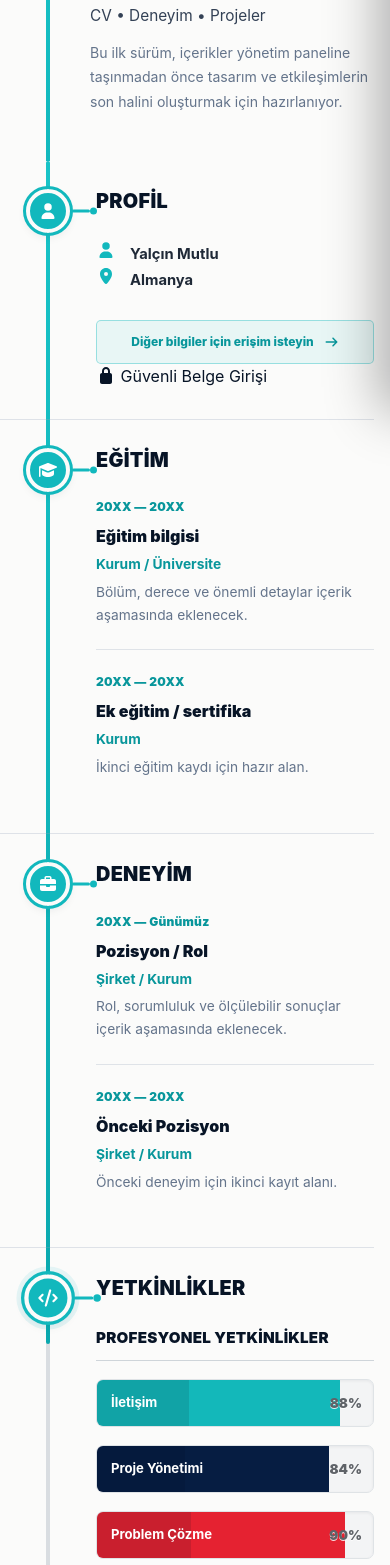
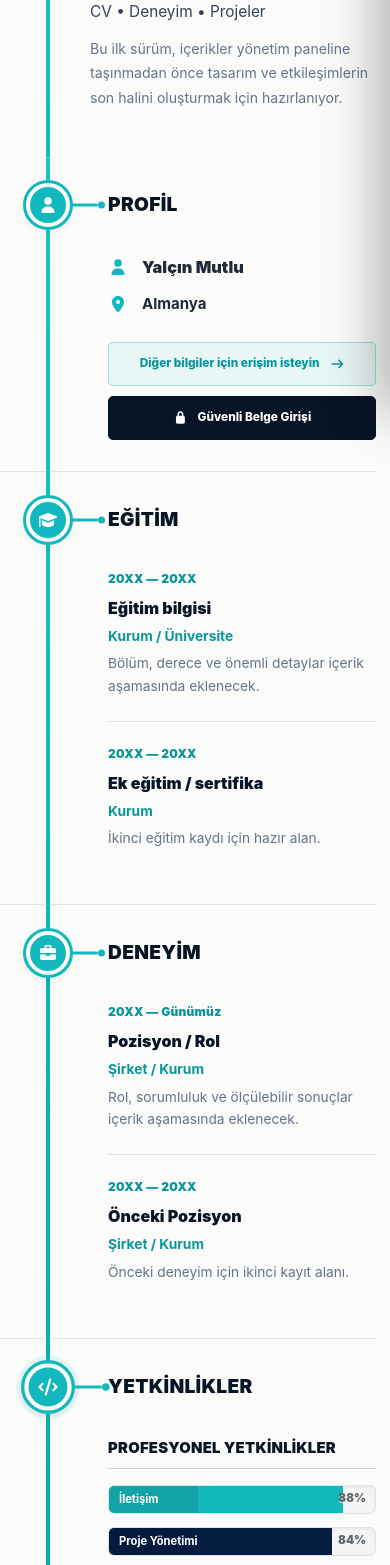
Before and after one commit to ymgrmny-gif/yalcinmutlu, a Next.js app: page / in a window 390 px wide. Shown: the part 432-1997 px from the top of the page. Built offline with nearby package versions, Linux system fonts and the light colour scheme.

Commit message:
Refine timeline, slimmer skills and secure documents UI

```diff
--- a/app/globals.css
+++ b/app/globals.css
@@ -3,73 +3,71 @@
 @tailwind utilities;
 
 :root {
-  --aqua: #12b8bd;
-  --aqua-dark: #08969b;
-  --ink: #071426;
-  --line: #d8dde2;
-  --paper: #fbfbfa;
+  --aqua:#12b8bd;
+  --aqua-dark:#08969b;
+  --ink:#071426;
+  --line:#d8dde2;
+  --paper:#fbfbfa;
 }
 
-* { box-sizing: border-box; }
-html { background: #0a1018; scroll-behavior: smooth; }
+* { box-sizing:border-box; }
+html { background:#0a1018; scroll-behavior:smooth; }
 body {
-  margin: 0;
-  background:
-    radial-gradient(circle at 86% 12%, rgba(18,184,189,.08), transparent 27rem),
-    #0a1018;
-  color: var(--ink);
-  font-family: Inter, ui-sans-serif, system-ui, -apple-system, BlinkMacSystemFont, "Segoe UI", sans-serif;
-  text-rendering: optimizeLegibility;
+  margin:0;
+  background:radial-gradient(circle at 86% 12%, rgba(18,184,189,.08), transparent 27rem), #0a1018;
+  color:var(--ink);
+  font-family:Inter, ui-sans-serif, system-ui, -apple-system, BlinkMacSystemFont, "Segoe UI", sans-serif;
+  text-rendering:optimizeLegibility;
 }
-button, input, textarea { font: inherit; }
-button, a { -webkit-tap-highlight-color: transparent; }
-::selection { background: rgba(18,184,189,.28); }
+button,input,textarea { font:inherit; }
+button,a { -webkit-tap-highlight-color:transparent; }
+::selection { background:rgba(18,184,189,.28); }
 
 .portrait-rail {
-  position: fixed;
-  z-index: 1;
-  inset: 0 auto 0 0;
-  width: 34vw;
-  min-width: 330px;
-  overflow: hidden;
-  background: #060a10;
+  position:fixed;
+  z-index:1;
+  inset:0 auto 0 0;
+  width:34vw;
+  min-width:330px;
+  overflow:hidden;
+  background:#060a10;
 }
 .portrait-shade {
-  position: absolute;
-  inset: 0;
+  position:absolute;
+  inset:0;
   background:
     linear-gradient(90deg, rgba(4,8,13,.08) 0%, rgba(4,8,13,.08) 48%, rgba(4,8,13,.55) 84%, #0a1018 100%),
     linear-gradient(0deg, rgba(2,6,10,.84) 0%, transparent 38%);
 }
 .portrait-caption {
-  position: absolute;
-  z-index: 2;
-  left: 36px;
-  right: 27%;
-  bottom: 52px;
-  color: rgba(255,255,255,.88);
-  font-size: 1.1rem;
-  line-height: 1.65;
+  position:absolute;
+  z-index:2;
+  left:36px;
+  right:27%;
+  bottom:52px;
+  color:rgba(255,255,255,.88);
+  font-size:1.1rem;
+  line-height:1.65;
 }
 .portrait-caption span { display:block; margin-top:12px; color:var(--aqua); font-size:.82rem; font-weight:800; }
 
 .portfolio-panel {
-  position: relative;
-  z-index: 2;
-  width: min(1080px, calc(100vw - 29vw - 5vw));
-  min-width: 720px;
-  margin-left: 27vw;
-  padding-top: 1px;
-  min-height: 100vh;
-  background: var(--paper);
-  box-shadow: 0 30px 80px rgba(0,0,0,.28);
+  position:relative;
+  z-index:2;
+  width:min(1080px, calc(100vw - 29vw - 5vw));
+  min-width:720px;
+  margin-left:27vw;
+  padding-top:1px;
+  min-height:100vh;
+  background:var(--paper);
+  box-shadow:0 30px 80px rgba(0,0,0,.28);
 }
 .top-stripe { position:absolute; z-index:5; top:0; left:0; right:0; height:7px; display:grid; grid-template-columns:1.15fr .72fr .78fr 1.08fr .72fr; }
-.top-stripe span:nth-child(1), .top-stripe span:nth-child(4) { background:var(--aqua); }
-.top-stripe span:nth-child(2), .top-stripe span:nth-child(5) { background:var(--ink); }
+.top-stripe span:nth-child(1),.top-stripe span:nth-child(4) { background:var(--aqua); }
+.top-stripe span:nth-child(2),.top-stripe span:nth-child(5) { background:var(--ink); }
 .top-stripe span:nth-child(3) { background:#e53743; }
-.panel-actions { position:absolute; z-index:10; right:32px; top:28px; display:flex; gap:10px; }
-.action-primary, .icon-button {
+.panel-actions { position:absolute; z-index:10; right:32px; top:28px; display:flex; align-items:center; gap:10px; }
+.action-primary,.icon-button {
   min-height:42px;
   display:inline-flex;
   align-items:center;
@@ -86,6 +84,9 @@ button, a { -webkit-tap-highlight-color: transparent; }
 .action-primary:disabled { cursor:not-allowed; }
 .icon-button { width:42px; background:var(--ink); color:white; }
 .icon-button:hover { background:#122842; }
+.language-switcher { display:flex; align-items:center; gap:2px; padding:3px; border:1px solid rgba(148,163,184,.28); border-radius:6px; background:rgba(255,255,255,.82); }
+.language-switcher button { min-width:34px; height:34px; border:0; border-radius:4px; background:transparent; color:#64748b; font-size:.72rem; font-weight:900; letter-spacing:.05em; cursor:pointer; }
+.language-switcher button:hover,.language-switcher button.active { background:rgba(18,184,189,.12); color:var(--aqua-dark); }
 
 .hero-block {
   --timeline-x:calc(7.5% + 88px);
@@ -140,13 +141,13 @@ button, a { -webkit-tap-highlight-color: transparent; }
   overflow:visible;
 }
 .timeline-fill { position:absolute; left:0; top:0; width:100%; max-height:100%; background:linear-gradient(#18c3c7,#0aa8ae); border-radius:99px; transition:height 100ms linear; }
-.timeline-section { position:relative; z-index:1; min-height:220px; padding:34px 0 34px calc(var(--timeline-x) + 62px); border-top:1px solid rgba(148,163,184,.28); }
+.timeline-section { position:relative; z-index:1; min-height:220px; padding:24px 0 34px calc(var(--timeline-x) + 76px); border-top:1px solid rgba(148,163,184,.28); }
 .timeline-section:first-of-type { border-top:0; }
 .timeline-marker {
   --marker-accent:#d7dce1;
   position:absolute;
   left:calc(var(--timeline-x) - 24px);
-  top:30px;
+  top:24px;
   width:48px;
   height:48px;
   display:flex;
@@ -165,7 +166,7 @@ button, a { -webkit-tap-highlight-color: transparent; }
   position:absolute;
   left:calc(100% + 6px);
   top:50%;
-  width:22px;
+  width:32px;
   height:3px;
   transform:translateY(-50%);
   border-radius:99px;
@@ -175,7 +176,7 @@ button, a { -webkit-tap-highlight-color: transparent; }
 .timeline-marker::before {
   content:"";
   position:absolute;
-  left:calc(100% + 28px);
+  left:calc(100% + 38px);
   top:50%;
   width:8px;
   height:8px;
@@ -186,30 +187,34 @@ button, a { -webkit-tap-highlight-color: transparent; }
 }
 .timeline-marker.is-passed { --marker-accent:var(--aqua); background:var(--aqua); color:white; }
 .timeline-marker.is-active { animation:markerPulse 2.1s ease-in-out infinite; transform:scale(1.08); }
-.section-title { margin:0 0 28px; font-size:1.68rem; line-height:1; text-transform:uppercase; letter-spacing:.015em; font-weight:900; color:var(--ink); }
+.section-title { min-height:48px; display:flex; align-items:center; margin:0 0 28px; font-size:1.68rem; line-height:1.1; text-transform:uppercase; letter-spacing:.015em; font-weight:900; color:var(--ink); }
 .section-body { min-width:0; }
 
-.detail-item { display:flex; gap:14px; align-items:flex-start; }
-.detail-item > svg { width:20px; margin-top:3px; color:var(--aqua); }
+.profile-details { display:grid; gap:14px; max-width:420px; }
+.detail-item { display:flex; gap:14px; align-items:center; }
+.detail-item > svg { width:20px; color:var(--aqua); }
 .detail-item span { display:block; color:#64748b; text-transform:uppercase; letter-spacing:.08em; font-size:.68rem; font-weight:800; }
-.detail-item p { margin:4px 0 0; font-size:.92rem; color:#1f2937; font-weight:650; }
-.profile-access-button {
-  margin-top:28px;
+.detail-item p { margin:0; font-size:.94rem; color:#1f2937; font-weight:750; }
+.profile-detail-item:first-child p { font-size:1.02rem; font-weight:900; }
+.profile-actions { margin-top:26px; display:flex; flex-wrap:wrap; gap:10px; }
+.profile-access-button,.secure-doc-button {
+  min-height:44px;
   display:inline-flex;
   align-items:center;
+  justify-content:center;
   gap:10px;
-  min-height:44px;
   padding:0 17px;
-  border:1px solid rgba(18,184,189,.38);
   border-radius:5px;
-  background:rgba(18,184,189,.08);
-  color:var(--aqua-dark);
   font-size:.8rem;
   font-weight:850;
   cursor:pointer;
-  transition:background .2s ease, color .2s ease, border-color .2s ease, transform .2s ease;
+  transition:background .2s ease,color .2s ease,border-color .2s ease,transform .2s ease;
 }
+.profile-access-button { border:1px solid rgba(18,184,189,.38); background:rgba(18,184,189,.08); color:var(--aqua-dark); }
 .profile-access-button:hover { background:var(--aqua); border-color:var(--aqua); color:white; transform:translateY(-1px); }
+.secure-doc-button { border:1px solid var(--ink); background:var(--ink); color:white; }
+.secure-doc-button:hover { background:#122842; transform:translateY(-1px); }
+
 .entry-list { display:grid; }
 .entry { display:grid; grid-template-columns:145px 1fr; gap:20px; padding:0 0 23px; margin:0 0 23px; border-bottom:1px solid rgba(148,163,184,.27); }
 .entry:last-child { margin-bottom:0; border-bottom:0; }
@@ -218,92 +223,39 @@ button, a { -webkit-tap-highlight-color: transparent; }
 .entry p { margin:5px 0 0; color:#64748b; font-size:.86rem; line-height:1.65; }
 .entry .entry-place { color:var(--aqua-dark); font-weight:750; }
 
-.skill-groups { display:grid; gap:38px; }
-.skill-group h3 {
-  margin:0 0 18px;
-  padding-bottom:10px;
-  border-bottom:1px solid #cfd5da;
-  color:var(--ink);
-  font-size:1.08rem;
-  font-weight:900;
-  letter-spacing:.015em;
-  text-transform:uppercase;
-}
-.skill-list { display:grid; gap:18px; }
+.skill-groups { display:grid; gap:36px; }
+.skill-group h3 { margin:0 0 16px; padding-bottom:9px; border-bottom:1px solid #cfd5da; color:var(--ink); font-size:1.05rem; font-weight:900; letter-spacing:.015em; text-transform:uppercase; }
+.skill-list { display:grid; gap:13px; }
 .skill-row { width:100%; }
-.skill-bar {
-  position:relative;
-  height:48px;
-  overflow:hidden;
-  border:1px solid #dfe3e6;
-  border-radius:7px;
-  background:#f3f4f5;
-  box-shadow:inset 0 1px 3px rgba(15,23,42,.06);
-}
-.skill-fill {
-  position:relative;
-  z-index:1;
-  height:100%;
-  display:flex;
-  align-items:center;
-  transform:scaleX(0);
-  transform-origin:left center;
-  transition:transform 1s cubic-bezier(.22,.61,.36,1);
-}
+.skill-bar { position:relative; height:29px; overflow:hidden; border:1px solid #dfe3e6; border-radius:6px; background:#f3f4f5; box-shadow:inset 0 1px 3px rgba(15,23,42,.06); }
+.skill-fill { position:relative; z-index:1; height:100%; display:flex; align-items:center; transform:scaleX(0); transform-origin:left center; transition:transform 1s cubic-bezier(.22,.61,.36,1); }
 .skill-row.aos-animate .skill-fill { transform:scaleX(1); }
-.skill-fill::before {
-  content:"";
-  position:absolute;
-  z-index:0;
-  inset:0 auto 0 0;
-  width:38%;
-  background:rgba(3,14,29,.12);
-}
-.skill-name {
-  position:relative;
-  z-index:2;
-  padding-left:18px;
-  color:white;
-  font-size:.9rem;
-  font-weight:700;
-  white-space:nowrap;
-}
-.skill-value {
-  position:absolute;
-  z-index:3;
-  top:50%;
-  right:14px;
-  transform:translateY(-50%);
-  padding-left:8px;
-  color:#5f6368;
-  font-size:.92rem;
-  font-weight:900;
-  text-shadow:0 1px 0 rgba(255,255,255,.85);
-}
+.skill-fill::before { content:""; position:absolute; z-index:0; inset:0 auto 0 0; width:38%; background:rgba(3,14,29,.12); }
+.skill-name { position:relative; z-index:2; padding-left:12px; color:white; font-size:.76rem; font-weight:750; white-space:nowrap; }
+.skill-value { position:absolute; z-index:3; top:50%; right:10px; transform:translateY(-50%); padding-left:8px; color:#5f6368; font-size:.78rem; font-weight:900; text-shadow:0 1px 0 rgba(255,255,255,.85); }
 .tone-aqua { background:#13b8ba; }
 .tone-navy { background:#061d42; }
 .tone-red { background:#e52231; }
 .tone-green { background:#20a52b; }
 
-.project-card { overflow:hidden; border:1px solid rgba(148,163,184,.36); background:white; border-radius:7px; transition:transform .25s ease, box-shadow .25s ease; }
+.project-grid { display:grid; grid-template-columns:repeat(3,minmax(0,1fr)); gap:16px; }
+.project-card { overflow:hidden; border:1px solid rgba(148,163,184,.36); background:white; border-radius:8px; transition:transform .25s ease,box-shadow .25s ease; }
 .project-card:hover { transform:translateY(-5px); box-shadow:0 14px 30px rgba(15,23,42,.10); }
-.project-preview { position:relative; height:126px; overflow:hidden; background:linear-gradient(135deg,#06101e,#17354f); padding:14px; color:rgba(255,255,255,.25); font-size:2.2rem; font-weight:900; }
-.project-preview::after { content:""; position:absolute; width:110px; height:110px; right:-30px; top:-30px; border-radius:50%; background:rgba(18,184,189,.17); }
-.mini-ui { position:absolute; left:15px; right:15px; bottom:15px; height:55px; padding:8px; border:1px solid rgba(255,255,255,.15); background:rgba(255,255,255,.06); display:grid; gap:6px; }
-.mini-ui i { display:block; height:6px; background:rgba(255,255,255,.16); }
-.mini-ui i:nth-child(2) { width:78%; background:rgba(18,184,189,.62); }
-.mini-ui i:nth-child(3) { width:52%; }
+.project-image-wrap { position:relative; aspect-ratio:3/2; overflow:hidden; background:#081b2d; }
+.project-image-wrap img { transition:transform .35s ease; }
+.project-card:hover .project-image-wrap img { transform:scale(1.035); }
 .project-category { margin:0!important; color:var(--aqua-dark)!important; font-size:.64rem!important; text-transform:uppercase; letter-spacing:.08em; font-weight:850; }
-.project-card h3 { margin:5px 0 0; font-size:.9rem; }
-.project-card p { margin:7px 0 0; color:#64748b; font-size:.75rem; line-height:1.5; }
-.project-link { margin-top:11px; padding:0; border:0; background:transparent; color:var(--aqua-dark); font-size:.72rem; font-weight:850; cursor:pointer; }
+.project-card h3 { margin:6px 0 0; font-size:.92rem; line-height:1.25; }
+.project-card p { margin:8px 0 0; color:#64748b; font-size:.76rem; line-height:1.55; }
+.project-link { margin-top:12px; padding:0; border:0; background:transparent; color:var(--aqua-dark); font-size:.72rem; font-weight:850; cursor:pointer; }
 .project-link svg { margin-left:4px; }
+
 .contact-list { display:grid; gap:13px; align-content:start; }
 .contact-list > div:not(.social-row) { display:flex; align-items:center; gap:12px; color:#475569; font-size:.84rem; }
 .contact-list > div > svg { width:18px; color:var(--aqua); }
 .social-row { display:flex; gap:8px; margin-top:8px; }
 .social-row button { width:36px; height:36px; border:0; border-radius:4px; background:var(--ink); color:white; cursor:not-allowed; opacity:.72; }
-.form-field { width:100%; border:1px solid #d7dde2; border-radius:4px; background:white; color:#0f172a; padding:12px 13px; outline:none; transition:border-color .2s, box-shadow .2s; }
+.form-field { width:100%; border:1px solid #d7dde2; border-radius:4px; background:white; color:#0f172a; padding:12px 13px; outline:none; transition:border-color .2s,box-shadow .2s; }
 .form-field:focus { border-color:var(--aqua); box-shadow:0 0 0 3px rgba(18,184,189,.11); }
 
 .site-footer { border-top:1px solid rgba(148,163,184,.32); }
@@ -320,13 +272,42 @@ button, a { -webkit-tap-highlight-color: transparent; }
 .nav-overlay nav { display:grid; gap:4px; }
 .nav-overlay nav button { display:grid; grid-template-columns:40px 1fr; gap:15px; align-items:center; text-align:left; padding:15px 0; border:0; border-bottom:1px solid rgba(255,255,255,.1); background:transparent; color:#d8e0e8; cursor:pointer; font-size:1.28rem; font-weight:800; }
 .nav-overlay nav button span { color:#667789; font-size:.68rem; }
-.nav-overlay nav button.active, .nav-overlay nav button:hover { color:var(--aqua); }
-
+.nav-overlay nav button.active,.nav-overlay nav button:hover { color:var(--aqua); }
 .active-section-label { position:fixed; z-index:1; right:1.25vw; top:50%; transform:translateY(-50%); writing-mode:vertical-rl; text-transform:uppercase; color:rgba(255,255,255,.045); font-size:5rem; font-weight:900; letter-spacing:.08em; user-select:none; }
 
+.secure-modal-backdrop { position:fixed; z-index:100; inset:0; display:grid; place-items:center; padding:20px; background:rgba(3,10,18,.72); backdrop-filter:blur(10px); }
+.secure-modal { position:relative; width:min(440px,100%); border-radius:14px; background:white; padding:34px; box-shadow:0 28px 90px rgba(0,0,0,.35); }
+.secure-modal-close { position:absolute; top:15px; right:15px; width:38px; height:38px; border:0; border-radius:50%; background:#eef2f4; color:#334155; cursor:pointer; }
+.secure-modal-icon { width:58px; height:58px; display:grid; place-items:center; border-radius:50%; background:rgba(18,184,189,.12); color:var(--aqua-dark); font-size:1.45rem; }
+.secure-modal h2 { margin:20px 0 8px; font-size:1.45rem; }
+.secure-modal > p { margin:0; color:#64748b; font-size:.9rem; line-height:1.65; }
+.secure-modal-form { display:grid; gap:10px; margin-top:22px; }
+.secure-modal-form label { color:#475569; font-size:.75rem; font-weight:800; }
+.secure-modal-form input { width:100%; min-height:46px; border:1px solid #d7dde2; border-radius:6px; padding:0 13px; outline:none; }
+.secure-modal-form input:focus { border-color:var(--aqua); box-shadow:0 0 0 3px rgba(18,184,189,.12); }
+.secure-modal-submit { width:100%; margin-top:4px; }
+.secure-modal-cancel { min-height:40px; border:0; background:transparent; color:#64748b; font-weight:800; cursor:pointer; }
+.secure-modal small { display:block; margin-top:16px; color:#94a3b8; font-size:.68rem; line-height:1.5; }
+
+.documents-loading { min-height:100vh; display:grid; place-items:center; background:#f8fafc; color:#64748b; }
+.documents-page { min-height:100vh; padding:30px clamp(20px,6vw,90px) 70px; background:linear-gradient(180deg,#f8fbfc,#eef4f6); color:var(--ink); }
+.documents-topbar { display:flex; align-items:center; justify-content:space-between; gap:20px; max-width:1160px; margin:0 auto; }
+.documents-back { display:inline-flex; align-items:center; gap:9px; color:var(--ink); text-decoration:none; font-size:.82rem; font-weight:850; }
+.documents-languages { background:white; }
+.documents-hero { max-width:1160px; margin:70px auto 38px; display:grid; grid-template-columns:auto 1fr; align-items:center; gap:24px; }
+.documents-shield { width:82px; height:82px; display:grid; place-items:center; border-radius:20px; background:var(--ink); color:var(--aqua); font-size:2rem; box-shadow:0 14px 30px rgba(7,20,38,.16); }
+.documents-hero h1 { margin:0; font-size:clamp(2rem,4vw,3.7rem); letter-spacing:-.04em; }
+.documents-hero p:last-child { max-width:740px; margin:12px 0 0; color:#64748b; line-height:1.7; }
+.documents-grid { max-width:1160px; margin:0 auto; display:grid; grid-template-columns:repeat(3,minmax(0,1fr)); gap:18px; }
+.document-placeholder { min-height:220px; display:flex; flex-direction:column; align-items:flex-start; justify-content:flex-end; padding:24px; border:1px solid rgba(148,163,184,.3); border-radius:14px; background:white; box-shadow:0 10px 30px rgba(15,23,42,.06); }
+.document-placeholder > svg { color:var(--aqua-dark); font-size:2.1rem; margin-bottom:auto; }
+.document-placeholder h2 { margin:24px 0 6px; font-size:1.05rem; }
+.document-placeholder p { margin:0; color:#94a3b8; font-size:.78rem; }
+.documents-security-note { max-width:1160px; margin:24px auto 0; padding:16px 18px; border-left:3px solid var(--aqua); background:rgba(255,255,255,.72); color:#64748b; font-size:.76rem; line-height:1.6; }
+
 @keyframes markerPulse {
-  0%, 100% { box-shadow:0 4px 10px rgba(7,20,38,.08), 0 0 0 0 rgba(18,184,189,.28); }
-  50% { box-shadow:0 4px 10px rgba(7,20,38,.08), 0 0 0 11px rgba(18,184,189,0); }
+  0%,100% { box-shadow:0 4px 10px rgba(7,20,38,.08),0 0 0 0 rgba(18,184,189,.28); }
+  50% { box-shadow:0 4px 10px rgba(7,20,38,.08),0 0 0 11px rgba(18,184,189,0); }
 }
 
 @media (max-width:1180px) {
@@ -335,13 +316,16 @@ button, a { -webkit-tap-highlight-color: transparent; }
   .hero-block { --timeline-x:calc(7.5% + 75px); grid-template-columns:155px 1fr; gap:30px; padding-right:6%; }
   .hero-avatar { width:150px; height:150px; }
   .timeline-stage { --timeline-x:calc(7.5% + 75px); padding-right:6%; }
+  .project-grid { grid-template-columns:1fr; }
 }
 
 @media (max-width:800px) {
   .portrait-rail { display:none; }
   .portfolio-panel { width:100%; margin:0; min-width:0; border-radius:0; overflow:hidden; }
-  .panel-actions { right:18px; top:18px; }
+  .panel-actions { right:16px; top:16px; gap:7px; }
   .panel-actions .action-primary { display:none; }
+  .language-switcher button { min-width:31px; height:32px; font-size:.68rem; }
+  .icon-button { width:40px; min-height:40px; }
 
   .hero-block {
     --timeline-x:58px;
@@ -362,75 +346,63 @@ button, a { -webkit-tap-highlight-color: transparent; }
     border-bottom:4px solid var(--aqua);
     border-bottom-right-radius:14px;
   }
-  .hero-block::after {
-    left:calc(var(--timeline-x) - 2px);
-    top:calc(94px + var(--avatar-size) + 34px);
-    bottom:0;
-  }
-  .hero-avatar {
-    width:var(--avatar-size);
-    height:var(--avatar-size);
-    margin:0 auto 78px;
-  }
+  .hero-block::after { left:calc(var(--timeline-x) - 2px); top:calc(94px + var(--avatar-size) + 34px); bottom:0; }
+  .hero-avatar { width:var(--avatar-size); height:var(--avatar-size); margin:0 auto 78px; }
   .hero-copy { padding-left:90px; }
   .hero-copy h1 { font-size:2.45rem; }
 
   .timeline-stage { --timeline-x:58px; padding-right:20px; }
   .timeline-line { left:56px; }
-  .timeline-section { padding:31px 0 31px 112px; }
-  .timeline-marker { left:36px; width:44px; height:44px; top:28px; }
-  .timeline-marker::after { width:18px; }
-  .timeline-marker::before { left:calc(100% + 24px); width:7px; height:7px; }
-  .section-title { font-size:1.35rem; }
+  .timeline-section { padding:26px 0 31px 122px; }
+  .timeline-marker { left:36px; width:44px; height:44px; top:26px; }
+  .timeline-marker::after { width:26px; }
+  .timeline-marker::before { left:calc(100% + 32px); width:7px; height:7px; }
+  .section-title { min-height:44px; font-size:1.35rem; }
   .entry { grid-template-columns:1fr; gap:8px; }
-  .skill-bar { height:50px; }
-  .skill-name { font-size:.88rem; padding-left:14px; }
-  .skill-value { right:11px; }
+  .skill-bar { height:30px; }
+  .skill-name { font-size:.75rem; padding-left:10px; }
+  .skill-value { right:9px; font-size:.76rem; }
   .footer-quote { padding-left:76px; padding-right:24px; }
   .footer-bar { flex-direction:column; }
 
-  .nav-overlay {
-    inset:0 0 0 auto;
-    transform:translateX(102%);
-    box-shadow:-20px 0 50px rgba(0,0,0,.3);
-  }
+  .nav-overlay { inset:0 0 0 auto; transform:translateX(102%); box-shadow:-20px 0 50px rgba(0,0,0,.3); }
   .nav-overlay.is-open { transform:translateX(0); }
+  .documents-grid { grid-template-columns:1fr; }
 }
 
 @media (max-width:520px) {
-  .hero-block {
-    --timeline-x:48px;
-    --avatar-size:154px;
-    padding:86px 18px 46px;
-  }
-  .hero-block::before {
-    top:calc(86px + var(--avatar-size) - 2px);
-    height:38px;
-  }
-  .hero-block::after {
-    left:46px;
-    top:calc(86px + var(--avatar-size) + 32px);
-  }
+  .panel-actions { right:12px; top:12px; }
+  .language-switcher { padding:2px; }
+  .language-switcher button { min-width:29px; height:30px; }
+  .icon-button { width:38px; min-height:38px; }
+  .hero-block { --timeline-x:48px; --avatar-size:154px; padding:82px 18px 46px; }
+  .hero-block::before { top:calc(82px + var(--avatar-size) - 2px); height:38px; }
+  .hero-block::after { left:46px; top:calc(82px + var(--avatar-size) + 32px); }
   .hero-avatar { margin-bottom:70px; }
   .hero-copy { padding-left:72px; }
   .hero-copy h1 { font-size:2.05rem; }
   .hero-role { font-size:.96rem; }
   .hero-intro { font-size:.88rem; }
 
-  .timeline-stage { --timeline-x:48px; padding-right:16px; }
+  .timeline-stage { --timeline-x:48px; padding-right:14px; }
   .timeline-line { left:46px; }
-  .timeline-section { padding-left:96px; }
+  .timeline-section { padding-left:108px; }
   .timeline-marker { left:26px; }
-  .section-title { font-size:1.24rem; }
-  .profile-access-button { width:100%; justify-content:center; padding:0 12px; font-size:.75rem; }
-  .skill-group h3 { font-size:.95rem; }
-  .skill-bar { height:48px; }
-  .skill-name { font-size:.82rem; }
-  .skill-value { font-size:.84rem; }
+  .section-title { font-size:1.2rem; }
+  .profile-actions { flex-direction:column; }
+  .profile-access-button,.secure-doc-button { width:100%; padding:0 12px; font-size:.74rem; }
+  .skill-group h3 { font-size:.93rem; }
+  .skill-bar { height:29px; }
+  .skill-name { font-size:.7rem; }
+  .skill-value { font-size:.72rem; }
   .footer-quote { padding-left:24px; }
+  .secure-modal { padding:28px 22px; }
+  .documents-page { padding:18px 16px 50px; }
+  .documents-hero { margin-top:50px; grid-template-columns:1fr; }
+  .documents-shield { width:66px; height:66px; }
 }
 
 @media (prefers-reduced-motion:reduce) {
   html { scroll-behavior:auto!important; }
-  *, *::before, *::after { animation-duration:.01ms!important; animation-iteration-count:1!important; transition-duration:.01ms!important; }
+  *,*::before,*::after { animation-duration:.01ms!important; animation-iteration-count:1!important; transition-duration:.01ms!important; }
 }
```
